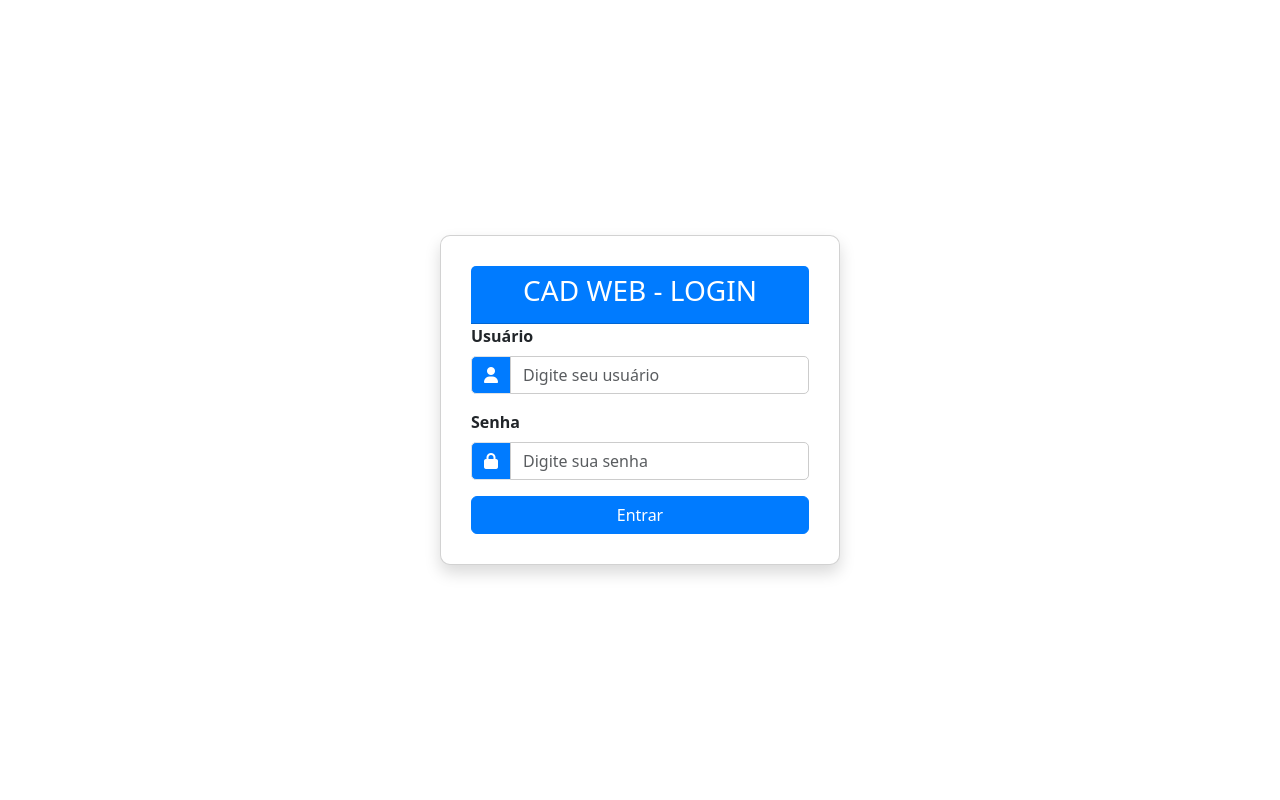
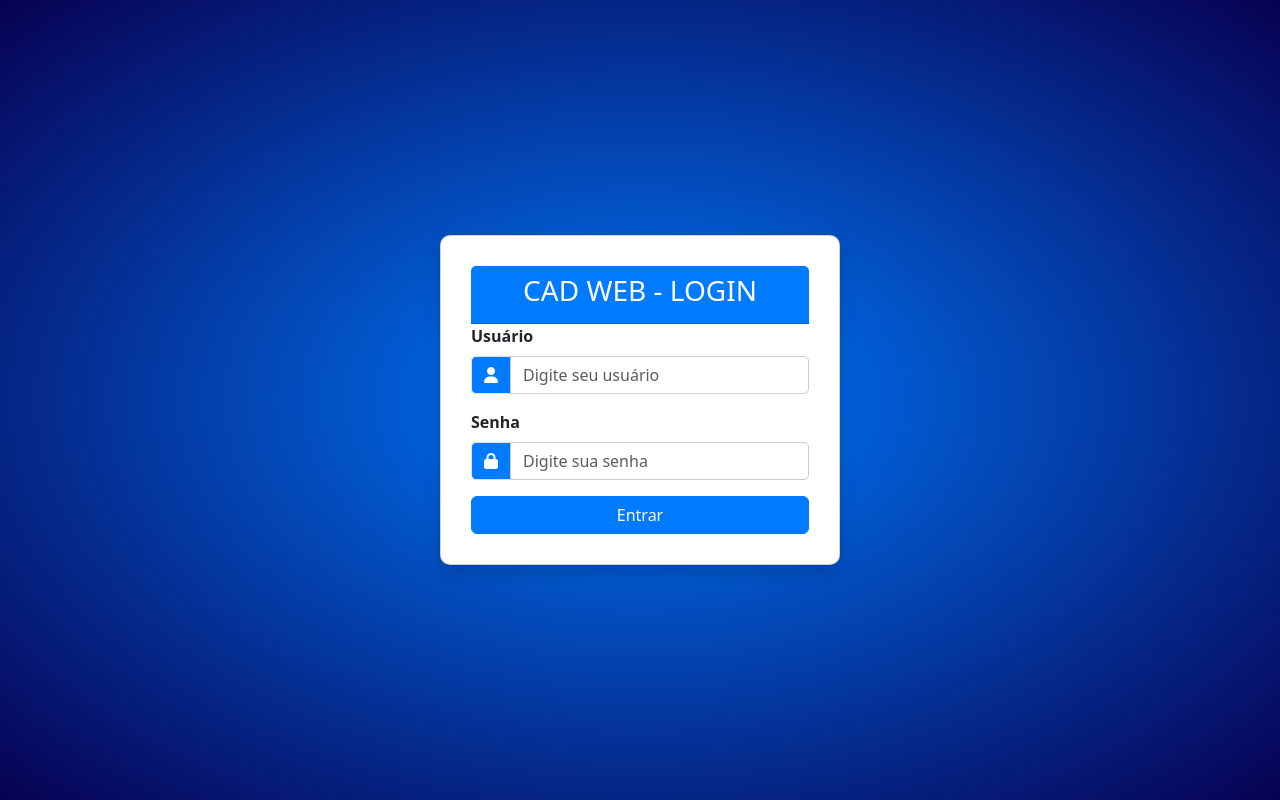
Before and after one commit to andinniv/cadweb, a Django app: page /login/ in a window 1280 px wide. Run offline with Django 4.2, Linux system fonts and the light colour scheme.

Commit message:
notafiscal

```diff
--- a/templates/login.html
+++ b/templates/login.html
@@ -8,7 +8,7 @@
     <link rel="stylesheet" href="https://cdnjs.cloudflare.com/ajax/libs/font-awesome/6.5.1/css/all.min.css">
     <style>
         body {
-            background: radial-gradient(to right, #007bff, #070152);
+            background: radial-gradient(#007bff, #070152);
             display: flex;
             justify-content: center;
             align-items: center;
@@ -35,7 +35,7 @@
         }
         .btn-primary:hover {
             background-color: #0056b3;
-            border-color: #004085;
+            border-color: #0b4c92;
             transform: scale(1.1); /* Efeito de zoom */
             transition: 0.3s;
         }
```
